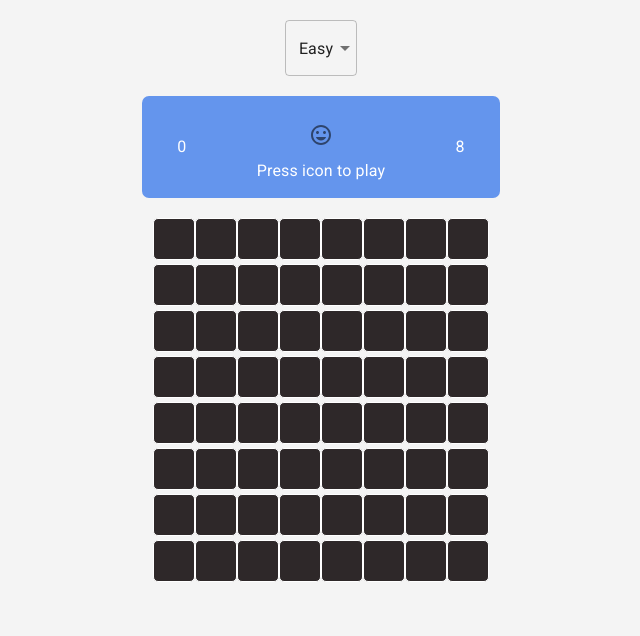
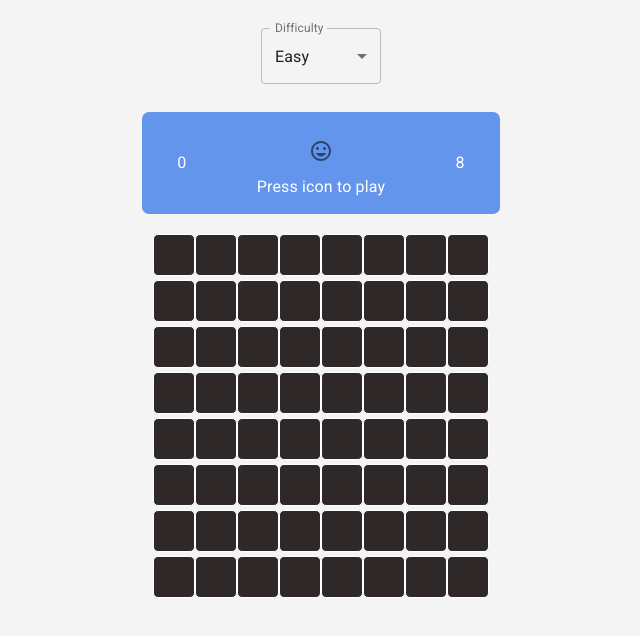
Before and after one commit to littlecastrum/minesweeper, a React (Create React App) app: page / in a window 1280 px wide. Shown: the top 636 px of the page, without its empty margins (319-959 px from the left). Built offline with nearby package versions, Linux system fonts and the light colour scheme.

Commit message:
Move game difficulty selector logic to own component with adecuate styles

```diff
--- a/src/App.tsx
+++ b/src/App.tsx
@@ -1,9 +1,9 @@
-import React, { FunctionComponent, ChangeEvent, useEffect } from 'react';
+import React, { FunctionComponent, ChangeEvent } from 'react';
 import { makeStyles } from '@material-ui/styles';
-import { Container, Select, OutlinedInput, MenuItem } from '@material-ui/core';
+import { Container } from '@material-ui/core';
 import { useLocalStorage } from './lib/helpers';
 
-import { Game } from './components';
+import { Game, Selector } from './components';
 
 const useStyles = makeStyles({
   '@global body': {
@@ -30,15 +30,7 @@ const App: FunctionComponent = () => {
 
   return (
     <Container className={classes.root}>
-      <Select
-        value={difficulty}
-        onChange={handleChange}
-        input={<OutlinedInput labelWidth={0} name="difficulty" id="outlined-difficulty-simple" />}
-      >
-        <MenuItem value={8}>Easy</MenuItem>
-        <MenuItem value={16}>Medium</MenuItem>
-        <MenuItem value={32}>Hard</MenuItem>
-      </Select>
+      <Selector label="Difficulty" handleChange={handleChange} value={difficulty} />
       <Game difficulty={difficulty} />
     </Container>
   );
--- a/src/components/Game/index.tsx
+++ b/src/components/Game/index.tsx
@@ -12,10 +12,9 @@ import {
   getCellsCount,
   revealEmpty,
   useLocalStorage,
-  usePrevious
 } from '../../lib/helpers';
 
-import { GameState, Window, CellData, CellState } from '../../typings';
+import { GameState, CellData, CellState } from '../../typings';
 
 import Board from './Board';
 import Header from './Header';
--- /dev/null
+++ b/src/components/Selector.tsx
@@ -0,0 +1,44 @@
+import React, { FunctionComponent, ChangeEvent } from 'react';
+import { FormControl, InputLabel, Select, OutlinedInput, MenuItem } from '@material-ui/core';
+import { createStyles, makeStyles, Theme } from '@material-ui/core/styles';
+
+const useStyles = makeStyles((theme: Theme) =>
+  createStyles({
+    root: {
+      display: 'flex',
+      flexWrap: 'wrap',
+    },
+    formControl: {
+      margin: theme.spacing(1),
+      minWidth: 120,
+    }
+  }),
+);
+
+interface Props {
+  handleChange: (event: ChangeEvent<{ value: unknown; }>) => void;
+  value: number;
+  label: string;
+}
+
+export const Selector: FunctionComponent<Props> = ({ handleChange, value, label }) => {
+  const classes = useStyles({});
+  const inputLabel = React.useRef<HTMLLabelElement>(null);
+  const [labelWidth, setLabelWidth] = React.useState(0);
+  React.useEffect(() => {
+    inputLabel.current! && setLabelWidth(inputLabel.current!.offsetWidth);
+  }, []);
+
+  return (
+    <form className={classes.root} autoComplete="off">
+      <FormControl variant="outlined" className={classes.formControl}>
+        <InputLabel ref={inputLabel} htmlFor="outlined-difficulty-simple">{label}</InputLabel>
+        <Select value={value} onChange={handleChange} input={<OutlinedInput labelWidth={labelWidth} name="difficulty" id="outlined-difficulty-simple" />} >
+          <MenuItem value={8}>Easy</MenuItem>
+          <MenuItem value={16}>Medium</MenuItem>
+          <MenuItem value={32}>Hard</MenuItem>
+        </Select>
+      </FormControl>
+    </form>
+  );
+};
--- a/src/components/index.ts
+++ b/src/components/index.ts
@@ -1 +1,2 @@
 export { Game } from './Game';
+export { Selector } from './Selector';
```
Also changed, not shown: 1 other file (tests, documents, lock files or other folders).
